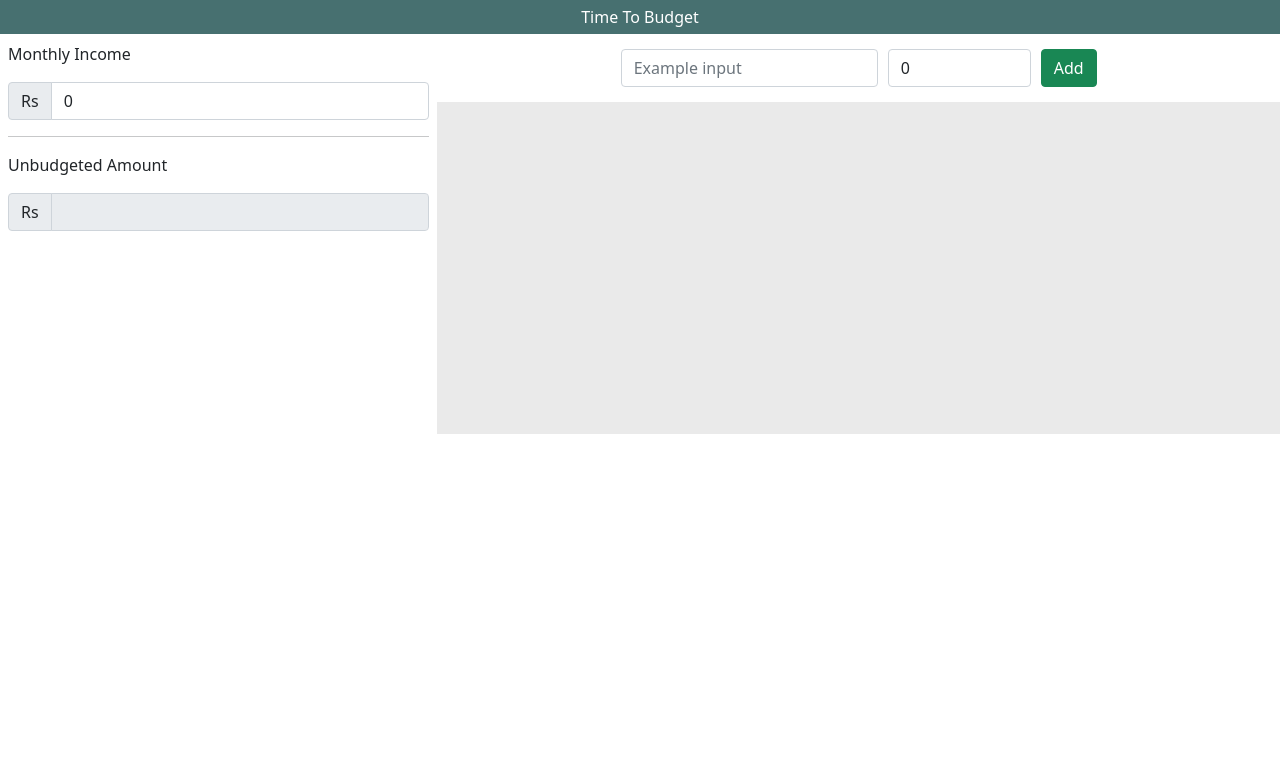
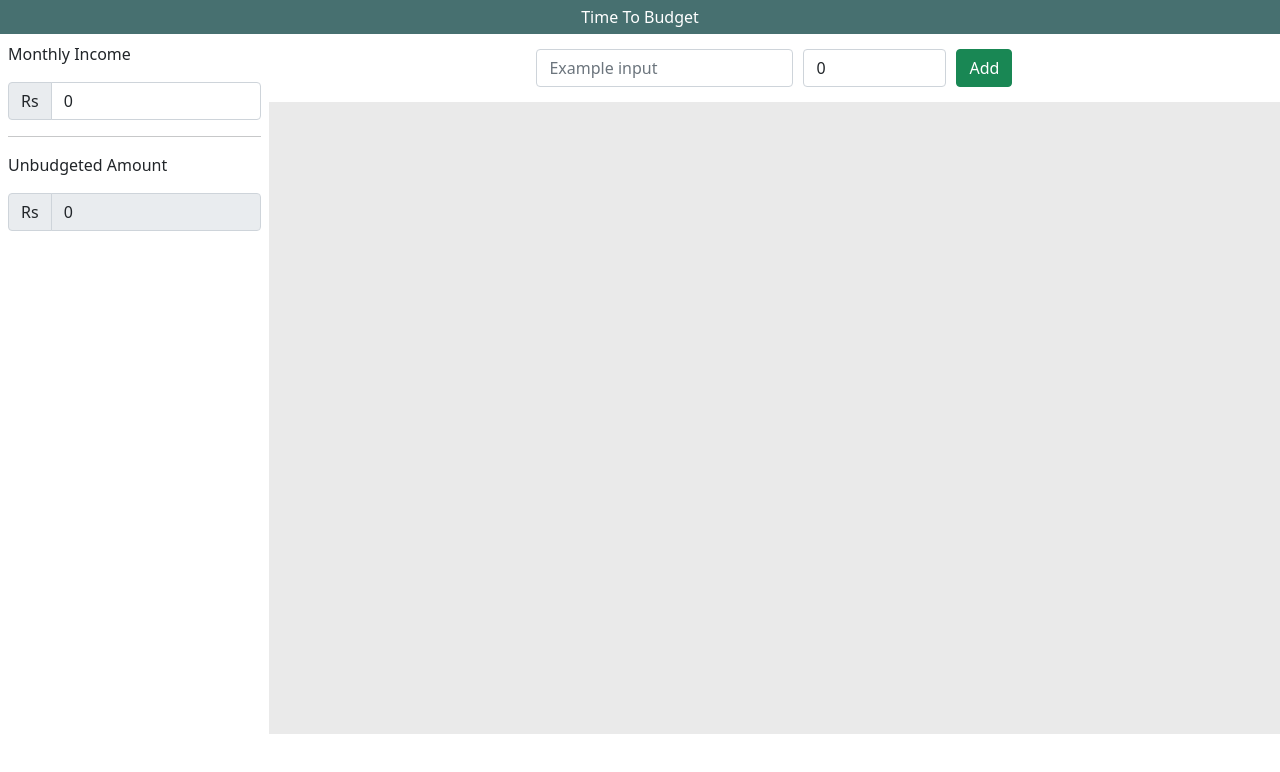
Before and after one commit to SachinVeer92/Team-Nitin-React-Project, a React (Create React App) app: page / in a window 1280 px wide. Shown: the top 772 px of the page. Built offline with nearby package versions, Linux system fonts and the light colour scheme.

Commit message:
budget app updated code

```diff
--- a/src/sachin_u/budget_program/BudgetBody.jsx
+++ b/src/sachin_u/budget_program/BudgetBody.jsx
@@ -1,4 +1,4 @@
-import react,{useState} from 'react';
+import react,{useState,useEffect} from 'react';
 import Expense from './Expense';
 import BudgetForm from './BudgetForm';
 
@@ -15,7 +15,6 @@ const BudgetBody = () => {
         setExpenseData( ( currentExpensesData ) => {
                 return( [...currentExpensesData, newExpense ] )
         } )
-        updateUnbudgetedAmount();
     }
 
     const removeExpense = ( keyId ) => {
@@ -24,18 +23,16 @@ const BudgetBody = () => {
                 return index != keyId;
             } )
         } )
-        updateUnbudgetedAmount();
     }
 
-    const updateUnbudgetedAmount = async () => {
+    useEffect( () => {   // useEffect hook should useful as an ulternative for component lifecycle ecents
         let sum = 0;
         expenseData.map( ( currentObj,index, arrayElements ) => {
-            console.log(currentObj.expense_amount);
             sum += Number(currentObj.expense_amount);
         } )
         unbudgetedAmount = income - sum;
         document.getElementById('remainingAmount').value = unbudgetedAmount
-    }
+    }, [ expenseData, income ] ) // will trigger on change of these states
 
     return(<>
         <div id="sidebar">
@@ -48,7 +45,7 @@ const BudgetBody = () => {
             <p> Unbudgeted Amount</p>
             <div className="input-group mb-3">
                 <span className="input-group-text" id="basic-addon1">Rs</span>
-                <input id="remainingAmount" type="number" className="form-control" disabled value={ unbudgetedAmount } />
+                <input id="remainingAmount" type="number" className="form-control" disabled />
             </div>
         </div>
         <section id="expense_body">
--- a/src/sachin_u/budget_program/Expense.jsx
+++ b/src/sachin_u/budget_program/Expense.jsx
@@ -6,7 +6,7 @@ const Expenses = ( props ) => {
     return(<>
         <div className="p-2 border border-warning expenseDiv">
             <div className="title">{ attrExpense.expense_title }</div>
-            <div className="amount text-danger">Rs { attrExpense.expense_amount } /-</div>
+            <div className="amount text-danger">Rs { Number(attrExpense.expense_amount) } /-</div>
             <div><button onClick={ () => attrRemoveExp( id ) }>X</button></div>
         </div>
     </>)
--- a/src/su_index.css
+++ b/src/su_index.css
@@ -17,8 +17,8 @@
 }
 #budget_container #expense_body {
     background: #eaeaea;
-    min-height: 400px;
-    flex:2
+    min-height: 700px;
+    flex:4
 }
 #budget_container .form-container {
     background-color: white;
```
